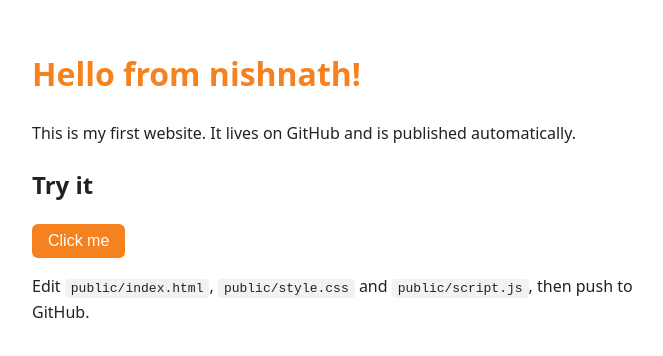
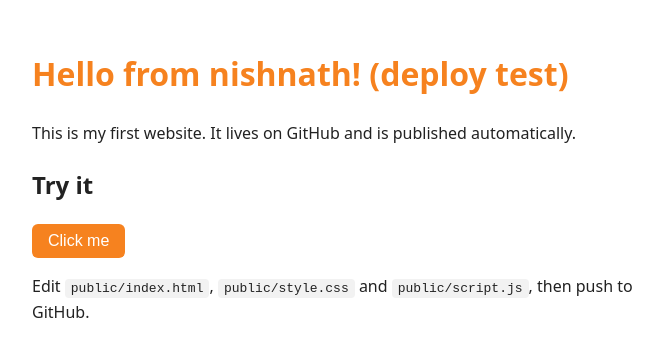
Before and after one commit to jayaramcloud/nishnath-app, a plain HTML site: page public/index.html in a window 1280 px wide. Shown: the whole page, without its empty margins (288-951 px from the left). Drawn offline with Linux system fonts and the light colour scheme.

Commit message:
Test: confirm auto-deploy

```diff
--- a/public/index.html
+++ b/public/index.html
@@ -8,7 +8,7 @@
 </head>
 <body>
   <header>
-    <h1>Hello from nishnath!</h1>
+    <h1>Hello from nishnath! (deploy test)</h1>
     <p>This is my first website. It lives on GitHub and is published automatically.</p>
   </header>
 
```
